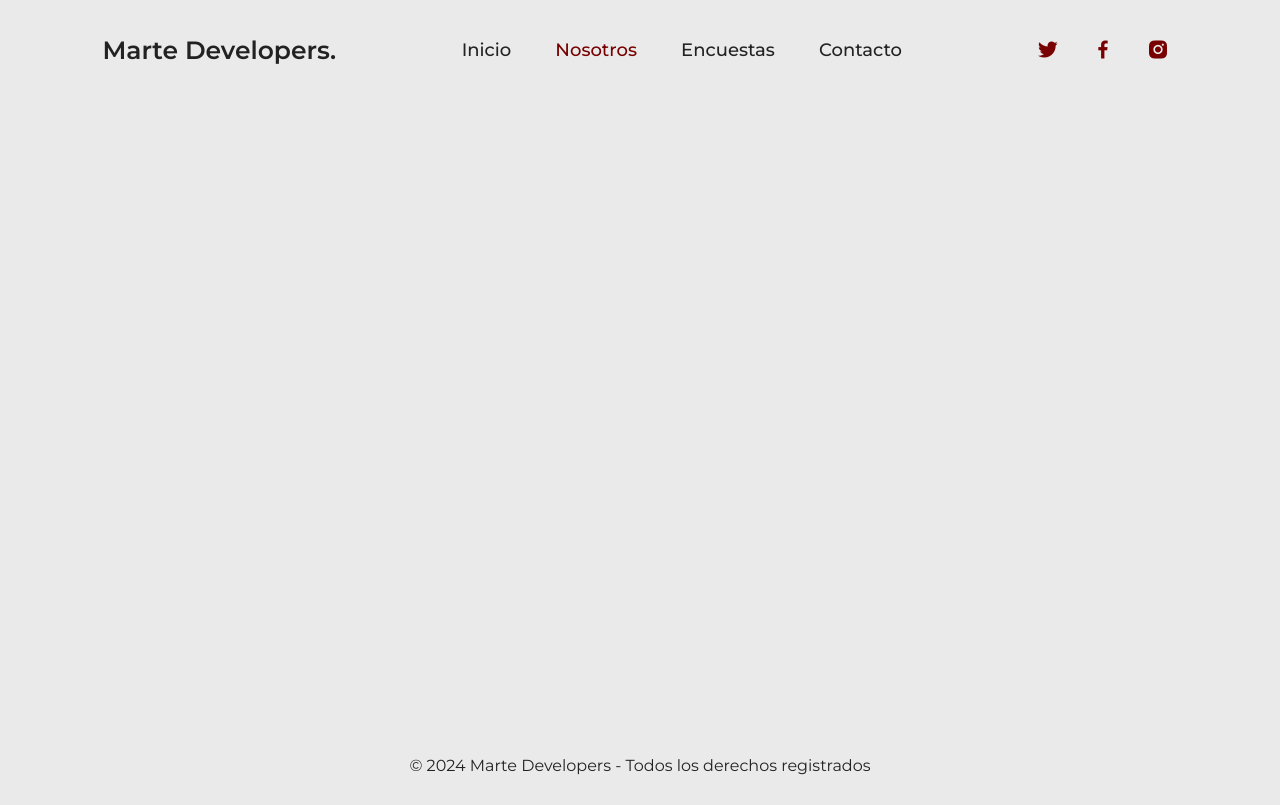
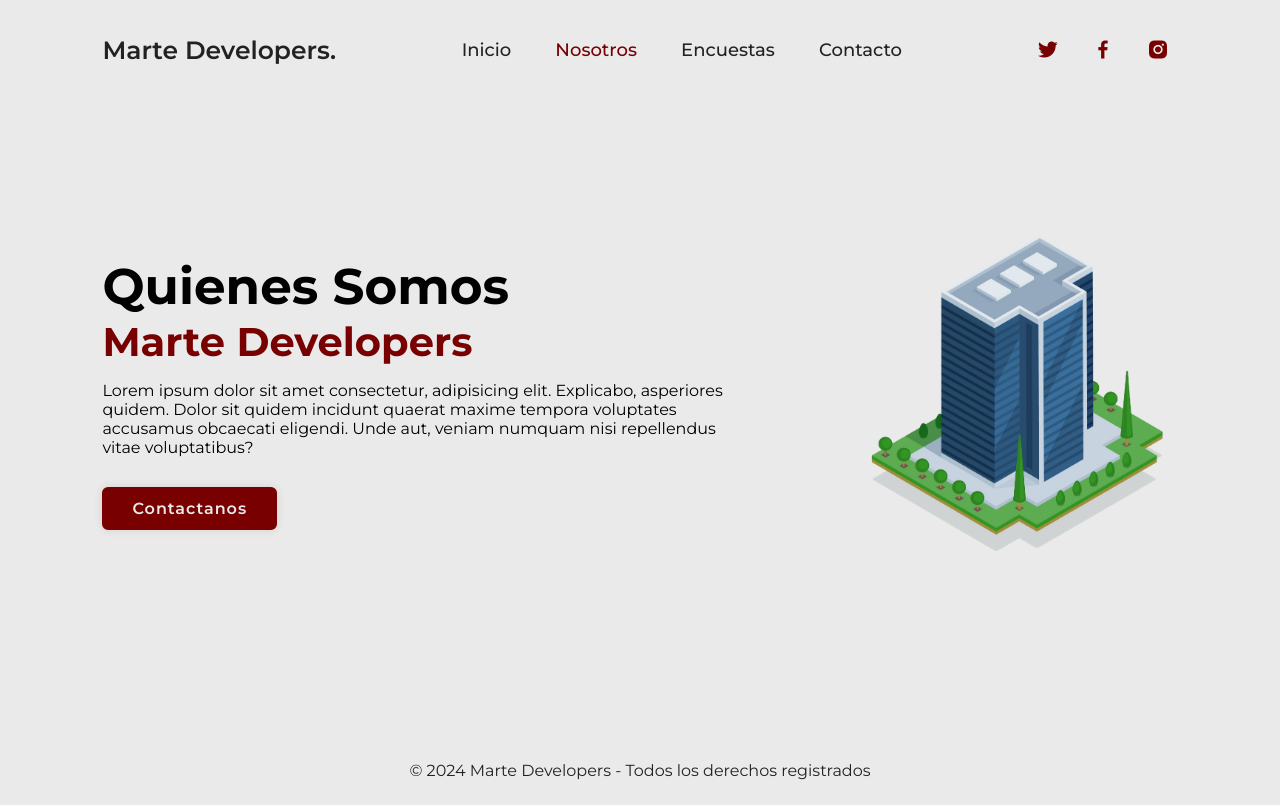
Before and after one commit to Diegomarte9/SurveySystem, a plain HTML site: page html/index2.html in a window 1280 px wide. Drawn offline with nearby package versions, Linux system fonts and the light colour scheme.

Commit message:
Segundo commit

```diff
--- a/css/style2.css
+++ b/css/style2.css
@@ -81,6 +81,67 @@ body {
     transform: rotate(-45deg);
 }
 
+.nosotros{
+    width: 100%;
+    height: 92vh;
+    display: flex;
+    align-items: center;
+    padding: 50px 8% 0;
+}
+
+.nosotros-content{
+    max-width: 630px;
+}
+
+.nosotros-content h1{
+    font-size: 50px;
+    line-height: 1.2;
+}
+
+.nosotros-content h3{
+    font-size: 40px;
+    color: #780000;
+}
+
+.nosotros-content p{
+    font-size: 16px;
+    margin: 15px 0 30px;
+}
+
+.btn.contacto {
+    display: inline-block;
+    padding: 10px 28px;
+    background: #780000;
+    border: 2px solid #780000;
+    border-radius: 6px;
+    box-shadow: 0 0 10px rgba(0, 0, 0, .1);
+    font-size: 16px;
+    color: #eaeaea;
+    letter-spacing: 1px;
+    text-decoration: none;
+    font-weight: 600;
+}
+
+.btn.contacto:hover{
+    background: transparent;
+    color: #780000;
+    transition: .5s;
+}
+
+.contenedor {
+    display: flex;
+    justify-content: flex-end;
+    align-items: center;
+    flex: 1;
+}
+
+.mi-imagen {
+    width: 70%;
+    max-width: 70%;
+    height: auto;
+}
+
+
 .footer2 {
     text-align: center;
     color: #222;
--- a/html/index2.html
+++ b/html/index2.html
@@ -11,7 +11,6 @@
       href="https://unpkg.com/boxicons@2.1.4/css/boxicons.min.css"
       rel="stylesheet"
     />
-
   </head>
   <body>
     <header class="header">
@@ -19,7 +18,7 @@
 
       <nav class="navbar">
         <a href="index.html">Inicio</a>
-        <a href="index2.html"  class="active">Nosotros</a>
+        <a href="index2.html" class="active">Nosotros</a>
         <a href="index3.html">Encuestas</a>
         <a href="index4.html">Contacto</a>
       </nav>
@@ -31,8 +30,24 @@
       </div>
     </header>
 
+    <section class="nosotros">
+      <div class="nosotros-content">
+        <h1>Quienes Somos</h1>
+        <h3>Marte Developers</h3>
+        <p>
+          Lorem ipsum dolor sit amet consectetur, adipisicing elit. Explicabo,
+          asperiores quidem. Dolor sit quidem incidunt quaerat maxime tempora
+          voluptates accusamus obcaecati eligendi. Unde aut, veniam numquam nisi
+          repellendus vitae voluptatibus?
+        </p>
+        <a href="index4.html" class="btn contacto">Contactanos</a>
+      </div>
+      <div class="contenedor">
+        <img src="../images/empresa.png" class="mi-imagen" alt="empresa nosotros">
+      </div>
+    </section>
     <footer class="footer2">
-    &copy; 2024 Marte Developers - Todos los derechos registrados
+      &copy; 2024 Marte Developers - Todos los derechos registrados
     </footer>
   </body>
 </html>
```
Also changed, not shown: images/empresa.png (added).
